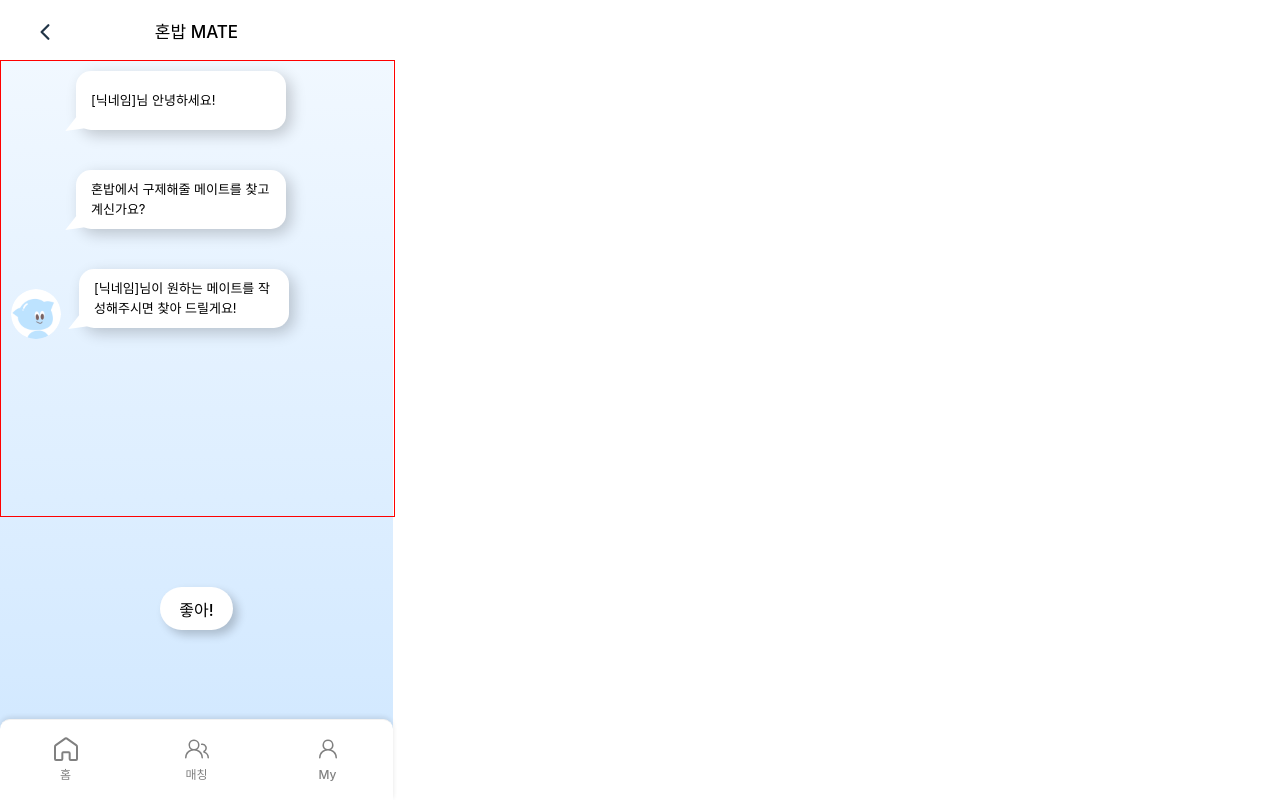
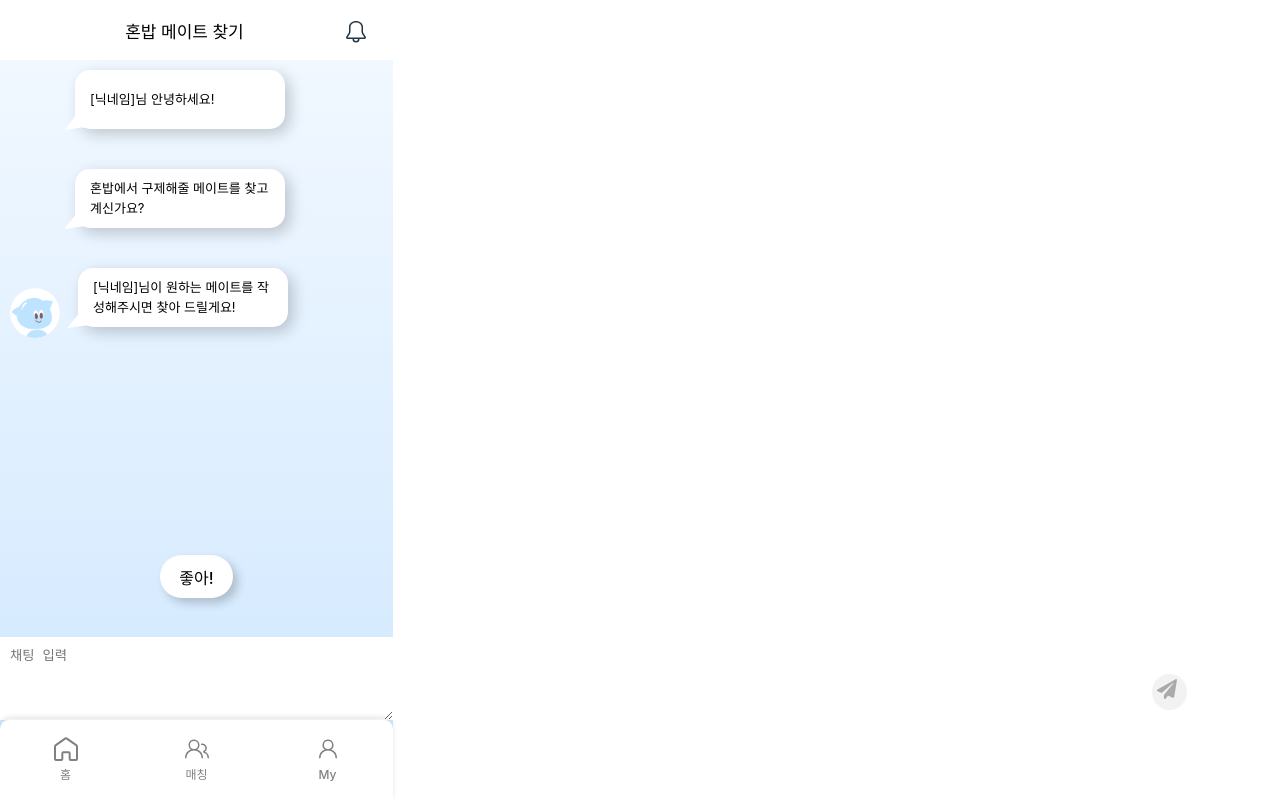
Before and after one commit to umc-meetpick/meetpick_frontend, a React (Vite) app: page /foodMateProfile in a window 1280 px wide. Built offline with nearby package versions, Linux system fonts and the light colour scheme; a web font is replaced by a local one.

Commit message:
Feat: 입력창 생성 등

```diff
--- /dev/null
+++ b/src/components/input/ChatingInput.tsx
@@ -0,0 +1,54 @@
+import styled from "styled-components";
+import { FaPaperPlane } from "react-icons/fa";
+import { useState } from "react";
+
+interface ChatingInputProps{
+    disable:boolean;
+}
+
+const ChatingInput = ({disable}:ChatingInputProps) =>{
+    const [value, setValue] = useState("");
+    const handleSendBtn = () =>{
+
+    };
+    return(
+        <>
+            <Input
+                placeholder="채팅 입력"
+                value={value}
+                onChange={(e)=>setValue(e.target.value)}
+                disabled={disable}
+            />
+            <IconPosition onClick={handleSendBtn}><FaPaperPlane size={20}/></IconPosition>
+        </>
+    )
+}
+export default ChatingInput;
+
+const Input = styled.textarea`
+    width:100%;
+    max-width:373px;
+    height:63px;
+    border:none;
+    position:fixed;
+    bottom:80px;
+    padding: 10px;
+    line-height: 1.5;
+    text-align: left;
+    background-color:white;
+    &:focus {
+        outline: none;
+    }
+`;
+const IconPosition = styled.div`
+    position:fixed;
+    bottom:90px;
+    left: calc(100vw * 0.9);
+    width:30px;
+    heignt:36px;
+    border-radius:100%;
+    padding: 5px 0;
+    padding-left:5px;
+    background-color: #F2F2F2;
+    color: #AAAAAA;
+`;
--- a/src/components/navbar/BasicNavbar.tsx
+++ b/src/components/navbar/BasicNavbar.tsx
@@ -2,20 +2,24 @@ import React from 'react';
 import styled from 'styled-components';
 import { useNavigate } from "react-router-dom";
 import { IoChevronBackOutline } from "react-icons/io5";
+import { GoBell } from "react-icons/go";
 
 interface TitleProps{
     title:string;
+    before?: boolean;
+    bell?:boolean;
 }
 
-const BasicNavbar: React.FC<TitleProps> = ({title}) =>{
+const BasicNavbar: React.FC<TitleProps> = ({title, before, bell}) =>{
     const navigate = useNavigate();
     const handleGoBack = () => {
         navigate(-1);
       };
     return(
         <Container>
-            <IconPosition onClick={handleGoBack}><IoChevronBackOutline size={24}/></IconPosition>
+            {before && <IconPosition onClick={handleGoBack}><IoChevronBackOutline size={24}/></IconPosition>}
             <Title>{title}</Title>
+            {bell && <IconPosition2 onClick={()=>navigate("/alarm")}><GoBell size={24}/></IconPosition2>}
         </Container>
     )
 }
@@ -24,19 +28,25 @@ export default BasicNavbar
 const Container = styled.div`
     width:393px;
     height:60px;
-    align-items: center;
     background-color:white;
+    display:flex;
+    justify-content: center;
+    align-item:center;
 `;
 const IconPosition = styled.div`
     position:relative;
     top:20px;
-    left:33px;
+    left:-120px;
+`;
+const IconPosition2 = styled.div`
+    position:relative;
+    top:20px;
+    left:100px;
 `;
 const Title = styled.div`
     font-size:17px;
     font-weight:500;
     color:black;
-    display:flex;
-    justify-content: center;
-    margin-top:-10px;
+    position:relative;
+    top:20px;
 `
--- a/src/pages/FoodMateProfile.tsx
+++ b/src/pages/FoodMateProfile.tsx
@@ -7,6 +7,7 @@ import profile2 from "../assets/profileImg/프로필2.png";
 import { FoodProfileInfoContext } from "../context/foodProfileInfo";
 import ToggleListModal from "../components/modal/ToggleListModal";
 import SelectNumModal from "../components/modal/selectNumModal";
+import ChatingInput from "../components/input/ChatingInput";
 
 interface OptionClick{
     option:string;
@@ -18,6 +19,7 @@ const FoodMateProfile = () =>{
     const { setGender, majors, studentNum, setStudentNum, ageRange, mbtiList, setMbtiList } = useContext(FoodProfileInfoContext);
     const [modalOpen, setModalOpen] = useState(false);
     const [modalOpenS, setModalOpenS] = useState(false);
+    const [chatDisable, setChatDisable] = useState(true);
     const messageEndRef = useRef<HTMLDivElement>(null);
     const scrollToBottom = () => {
       messageEndRef.current?.scrollIntoView({ behavior: "smooth" });
@@ -36,8 +38,8 @@ const FoodMateProfile = () =>{
 
     useEffect(() => {
         if ( !modalOpenS && ageRange.length > 0) {
-            addMessage({ question: [ageRange.join("~") + "살 사이 메이트면 좋겠어"], direction: "outgoing" });
-            addMessage({ question: [ageRange.join("~") + `살 ${studentNum} 메이트를 찾고 계시군요!`], direction: "incoming" });
+            addMessage({ question: [ `${ ageRange[0] == ageRange[1] ? ageRange[0] : ageRange.join("~") }살 메이트면 좋겠어`], direction: "outgoing" });
+            addMessage({ question: [ `${ ageRange[0] == ageRange[1] ? ageRange[0] : ageRange.join("~") }살 메이트를 찾고 계시군요!`], direction: "incoming" });
             nextOption();
         }
     }, [ modalOpen, ageRange]);
@@ -92,7 +94,7 @@ const FoodMateProfile = () =>{
     }
     return(
         <>
-            <BasicNavbar title="혼밥 MATE"></BasicNavbar>
+            <BasicNavbar title="혼밥 메이트 찾기" bell={true}></BasicNavbar>
             <Container>
                 <StyledMainContainer>
                     <MessagesContainer>
@@ -125,6 +127,7 @@ const FoodMateProfile = () =>{
                             </>
                         )}
                     </OptionsContainer>
+                    <ChatingInput disable={chatDisable}/>
                     { modalOpen && <ToggleListModal setModalOpen={setModalOpen}/> }
                     { modalOpenS &&
                         <SelectNumModal
@@ -151,7 +154,6 @@ const StyledMainContainer = styled.div`
     height: 65%;
     overflow-x: hidden;
     overflow-y: auto;
-    border:1px solid red;
     *{
         font-size:13px;
         color: black;
@@ -171,7 +173,7 @@ const OptionsContainer = styled.div`
     display: flex;
     flex-wrap:wrap;
     justify-content: center;
-    margin-top: 70px;
+    margin-top: calc( 100vh * 0.05);
     gap:10px;
 `;
 const BaseMessage = styled.div<{ direction: string, $isImg : boolean }>`
--- a/src/pages/setProfilePages/setContact.tsx
+++ b/src/pages/setProfilePages/setContact.tsx
@@ -2,7 +2,7 @@ import React, { useState, useContext } from 'react';
 import SetProfileNavbar from '../../components/navbar/BasicNavbar';
 import ProgressBar from '../../components/progressbar/ProgressBar';
 import styled from 'styled-components';
-import GrayBottomInput from '../../components/GrayBottomInput';
+import GrayBottomInput from '../../components/input/GrayBottomInput';
 import MoveNextRoundBtn from "../../components/button/MoveNextRoundBtn"
 import { ProfileInfoContext } from '../../context/profileInfoContext';
 import ProfileSelectedBorder from '../../components/profileSelectedBorder';
@@ -20,7 +20,7 @@ const SetContact= () => {
     };
     return (
         <>
-            <SetProfileNavbar title={"프로필 작성"}/>
+            <SetProfileNavbar title={"프로필 작성"}  before={true}/>
             <ProgressBar progress={100}/>
             <ProfileSelectedBorder input={[nickname,image,studentNum,mbti, major, ...hobby]}/>
             <Container>
--- a/src/pages/setProfilePages/setHobby.tsx
+++ b/src/pages/setProfilePages/setHobby.tsx
@@ -18,7 +18,7 @@ const SetHobby = () =>{
     };
     return(
         <>
-            <SetProfileNavbar title={"프로필 작성"}/>
+            <SetProfileNavbar title={"프로필 작성"}  before={true}/>
             <ProgressBar progress={85}/>
             <ProfileSelectedBorder input={[nickname,image,studentNum,mbti, major]}/>
             <Container>
--- a/src/pages/setProfilePages/setImage.tsx
+++ b/src/pages/setProfilePages/setImage.tsx
@@ -17,7 +17,7 @@ const SetImage = () =>{
     }
     return(
         <>
-            <SetProfileNavbar title={"프로필 작성"}/>
+            <SetProfileNavbar title={"프로필 작성"} before={true}/>
             <ProgressBar progress={28}/>
             <ProfileSelectedBorder input={[nickname]}/>
             <Container>
--- a/src/pages/setProfilePages/setMBTI.tsx
+++ b/src/pages/setProfilePages/setMBTI.tsx
@@ -11,7 +11,7 @@ const SetMBTI = () =>{
     const {nickname, image, studentNum, mbti} = useContext(ProfileInfoContext);
     return(
         <>
-            <SetProfileNavbar title={"프로필 작성"}/>
+            <SetProfileNavbar title={"프로필 작성"} before={true}/>
             <ProgressBar progress={55}/>
             <ProfileSelectedBorder input={[nickname,image,studentNum]}/>
             <Container>
--- a/src/pages/setProfilePages/setMajor.tsx
+++ b/src/pages/setProfilePages/setMajor.tsx
@@ -10,7 +10,7 @@ const SetMajor = () =>{
     const {nickname, image, studentNum, mbti} = useContext(ProfileInfoContext);
     return(
         <Wrapper>
-            <SetProfileNavbar title={"프로필 작성"}/>
+            <SetProfileNavbar title={"프로필 작성"} before={true}/>
             <ProgressBar progress={70}/>
             <ProfileSelectedBorder input={[nickname,image,studentNum,mbti]}/>
             <Container>
--- a/src/pages/setProfilePages/setNickname.tsx
+++ b/src/pages/setProfilePages/setNickname.tsx
@@ -2,7 +2,7 @@ import React, { useState, useContext } from 'react';
 import SetProfileNavbar from '../../components/navbar/BasicNavbar';
 import ProgressBar from '../../components/progressbar/ProgressBar';
 import styled from 'styled-components';
-import GrayBottomInput from '../../components/GrayBottomInput';
+import GrayBottomInput from '../../components/input/GrayBottomInput';
 import { PiWarningCircle } from "react-icons/pi";
 import { FaRegCircleCheck } from "react-icons/fa6";
 import MoveNextRoundBtn from "../../components/button/MoveNextRoundBtn"
--- a/src/pages/setProfilePages/setStudentNum.tsx
+++ b/src/pages/setProfilePages/setStudentNum.tsx
@@ -1,18 +1,18 @@
-import React, { useState, useContext} from "react"
+import { useState, useContext} from "react"
 import SetProfileNavbar from '../../components/navbar/BasicNavbar';
 import ProgressBar from '../../components/progressbar/ProgressBar';
 import styled from "styled-components";
 import MoveNextRoundBtn from "../../components/button/MoveNextRoundBtn";
 import { ProfileInfoContext } from '../../context/profileInfoContext';
 import ProfileSelectedBorder from "../../components/profileSelectedBorder";
-import GrayBottomInput from "../../components/GrayBottomInput";
+import GrayBottomInput from "../../components/input/GrayBottomInput";
 
 const SetStudentNum = () =>{
     const [inputValue, setInputValue] = useState("");
     const {nickname, image, studentNum, setStudentNum} = useContext(ProfileInfoContext);
     return(
         <>
-            <SetProfileNavbar title={"프로필 작성"}/>
+            <SetProfileNavbar title={"프로필 작성"} before={true}/>
             <ProgressBar progress={40}/>
             <ProfileSelectedBorder input={[nickname,image]}/>
             <Container>
```
Also changed, not shown: src/assets/foodProfileQuery.ts (+4 -4 lines), src/components/input/GrayBottomInput.tsx (renamed from src/components/GrayBottomInput.tsx). Lines whose indentation alone changed are shown as unchanged.
